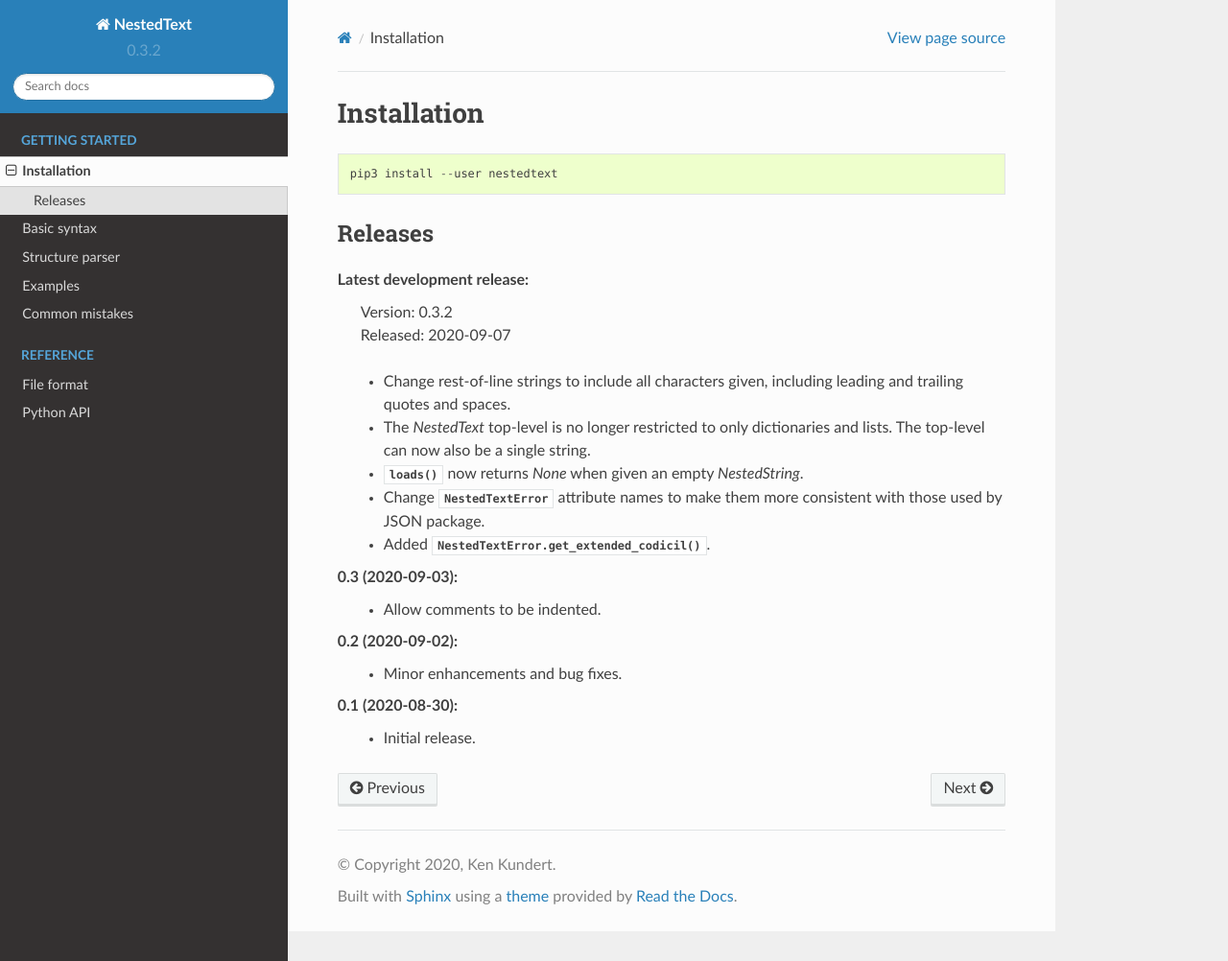
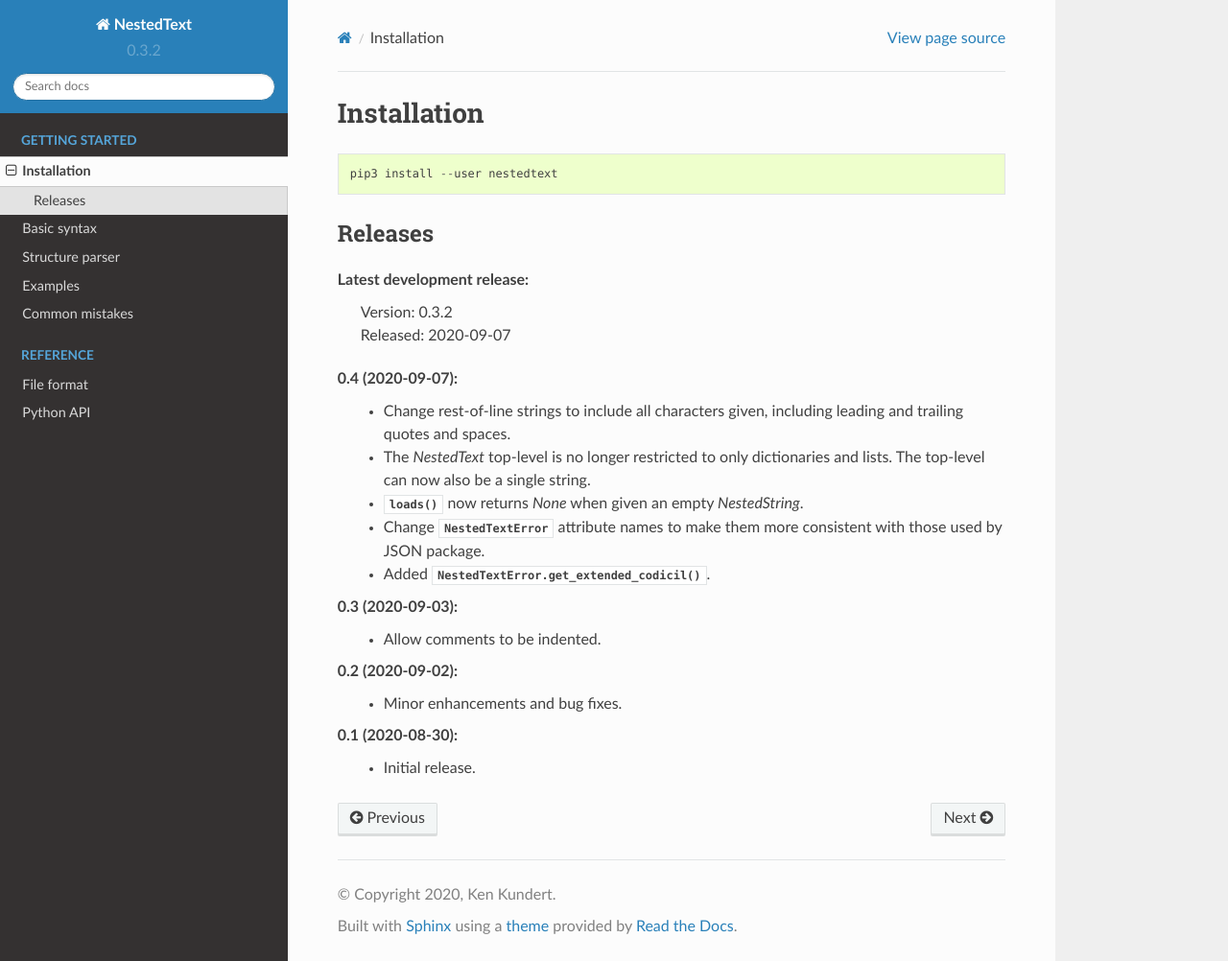
Before and after one commit to KenKundert/nestedtext, a Sphinx documentation site: the page built from doc/releases.rst, in a window 1280 px wide and 1002 px high. Shown: the whole window at 96% size. Built offline with Sphinx 7.4.7 and the Read the Docs theme 2.0.0, drawn with Linux system fonts in a browser that asks for light colours.

Commit message:
doc: update release notes.

```diff
--- a/doc/releases.rst
+++ b/doc/releases.rst
@@ -14,6 +14,7 @@
     | Version: 0.3.2
     | Released: 2020-09-07
 
+**0.4 (2020-09-07)**:
     - Change rest-of-line strings to include all characters given, including
       leading and trailing quotes and spaces.
     - The *NestedText* top-level is no longer restricted to only dictionaries
```
